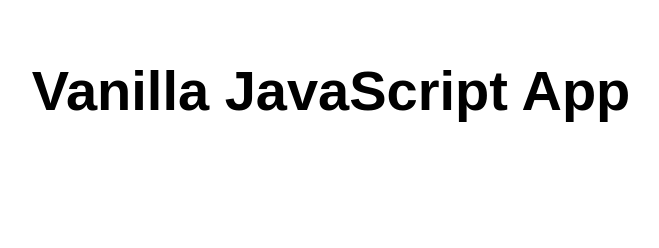
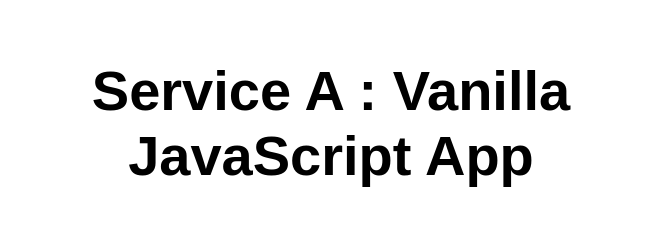
Before and after one commit to SGibneyProlifics/static-web-apps, a website: page src/index.html in a window 1280 px wide. Shown: the whole page, without its empty margins (309-968 px from the left). Drawn offline with Linux system fonts and the light colour scheme.

Commit message:
Update index.html
Service A

```diff
--- a/src/index.html
+++ b/src/index.html
@@ -10,7 +10,7 @@
 
 <body>
   <main>
-    <h1>Vanilla JavaScript App</h1>
+    <h1> Service A : Vanilla JavaScript App</h1>
   </main>
 </body>
 
```
